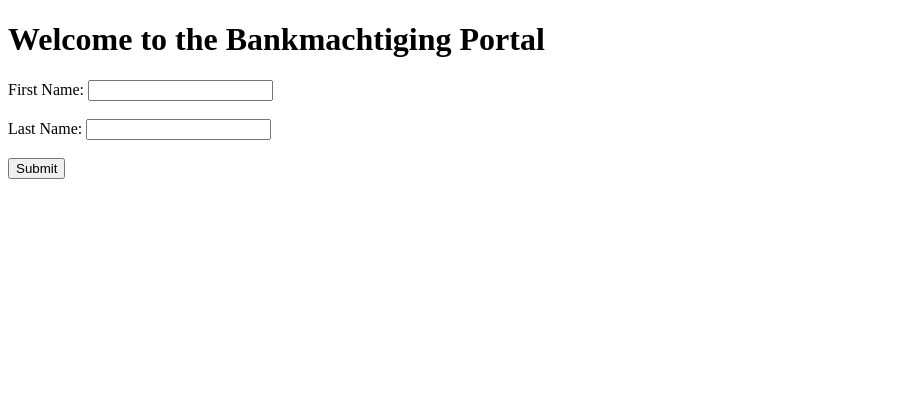
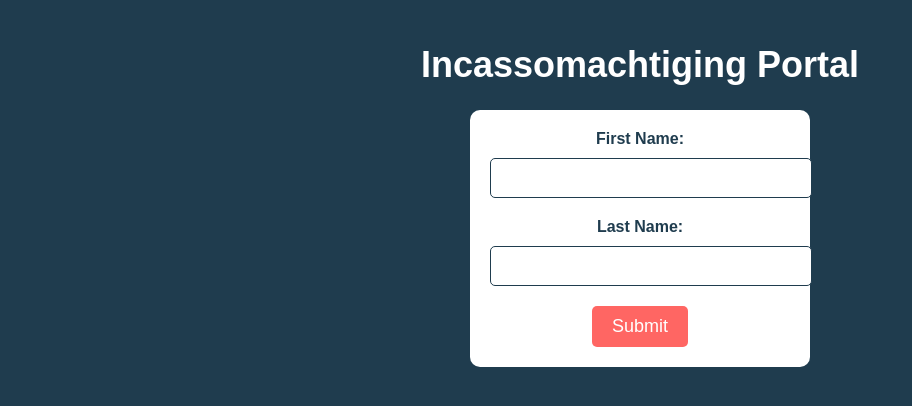
Before and after one commit to Cfeitz99/bankmachtiging_portal, a website: page form.html in a window 1280 px wide. Shown: the whole page, without its empty margins (0-912 px from the left). Drawn offline with Linux system fonts and the light colour scheme.

Commit message:
Update form.html

```diff
--- a/form.html
+++ b/form.html
@@ -3,16 +3,69 @@
 <head>
     <meta charset="UTF-8">
     <meta name="viewport" content="width=device-width, initial-scale=1.0">
-    <title>Bankmachtiging Portal</title>
+    <title>Incassomachtiging Portal</title>
+    <style>
+        body {
+            font-family: 'Axiforma', sans-serif;
+            background-color: #1f3c4e; /* Updated general background color */
+            color: #1f3c4e; /* Text color */
+            text-align: center;
+            padding: 20px;
+            margin: 0;
+        }
+
+        h1 {
+            color: #FFFFFF;
+            font-size: 36px;
+        }
+
+        form {
+            background-color: #FFFFFF; /* Form background color remains white */
+            border-radius: 10px;
+            padding: 20px;
+            width: 300px;
+            margin: 0 auto;
+        }
+
+        label {
+            display: block;
+            margin-bottom: 10px;
+            color: #1f3c4e;
+            font-weight: bold;
+        }
+
+        input[type="text"] {
+            width: 100%;
+            padding: 10px;
+            margin-bottom: 20px;
+            border: 1px solid #1f3c4e;
+            border-radius: 5px;
+            font-size: 16px;
+        }
+
+        input[type="submit"] {
+            background-color: #ff6663;
+            color: #FFFFFF;
+            padding: 10px 20px;
+            border: none;
+            border-radius: 5px;
+            font-size: 18px;
+            cursor: pointer;
+        }
+
+        input[type="submit"]:hover {
+            background-color: #1f3c4e;
+        }
+    </style>
 </head>
 <body>
-    <h1>Welcome to the Bankmachtiging Portal</h1>
+    <h1>Incassomachtiging Portal</h1>
     <form action="/submit" method="POST">
         <label for="firstName">First Name:</label>
-        <input type="text" id="firstName" name="firstName" required><br><br>
+        <input type="text" id="firstName" name="firstName" required>
 
         <label for="lastName">Last Name:</label>
-        <input type="text" id="lastName" name="lastName" required><br><br>
+        <input type="text" id="lastName" name="lastName" required>
 
         <!-- This is the submit button -->
         <input type="submit" value="Submit">
```
